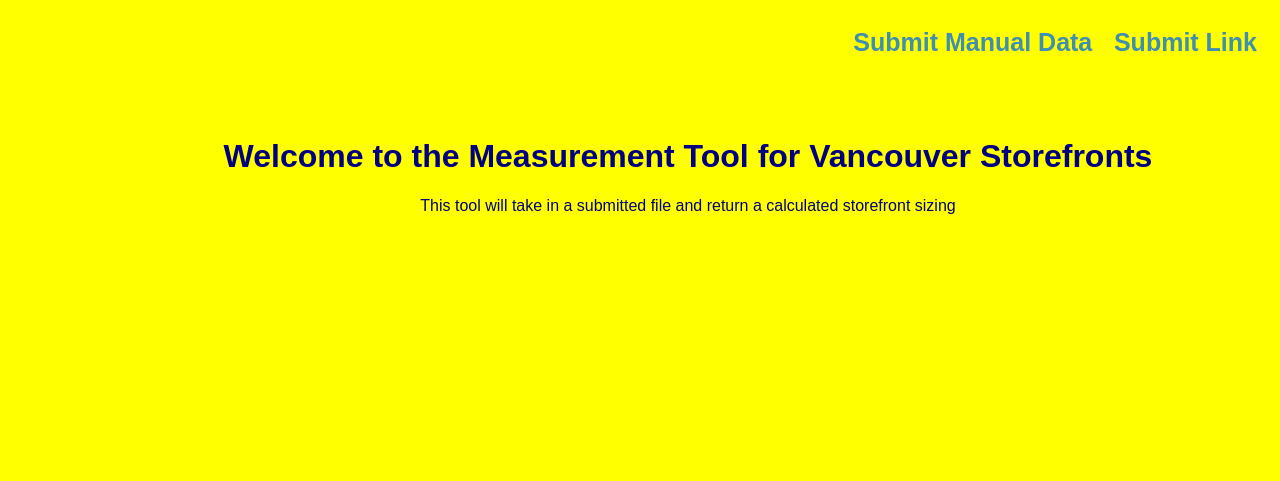
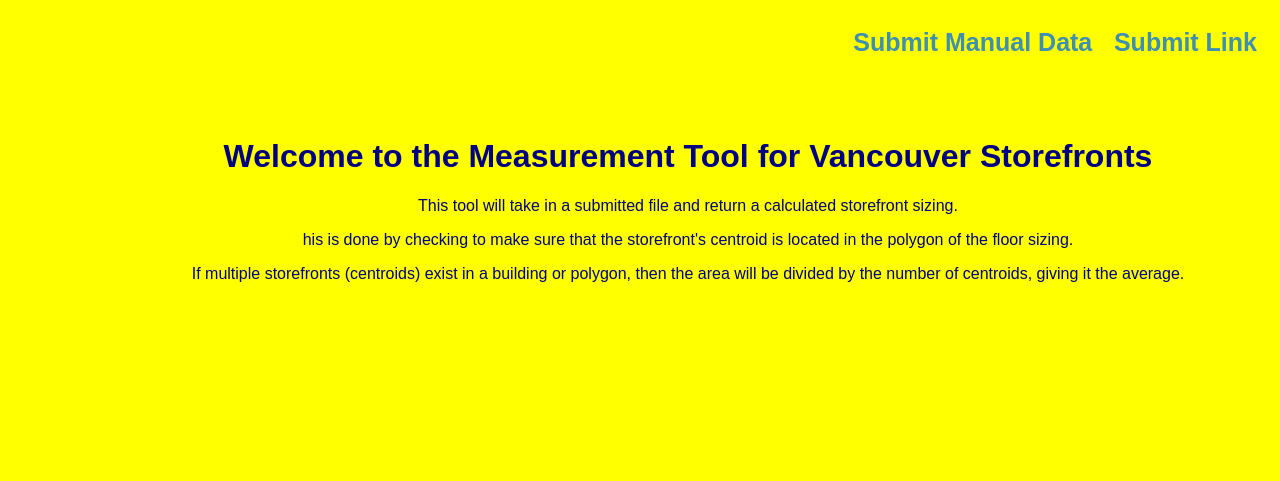
Before and after one commit to dbalsara2003/COV, a Flask app: page / in a window 1280 px wide. Shown: the top 481 px of the page. Run offline with Flask 2, Linux system fonts and the light colour scheme; some web fonts are replaced.

Commit message:
additional documentation

```diff
--- a/app/static/CSS/style.css
+++ b/app/static/CSS/style.css
@@ -29,6 +29,11 @@
 
 p {
     color: #000080 ;
+    display: flex;
+    justify-content: center;
+    align-items: center;
+    flex-direction: column;
+    text-align: center;
 }
 
 .navbar{
--- a/app/templates/index.html
+++ b/app/templates/index.html
@@ -20,7 +20,10 @@
 
     <header>
         <h1>Welcome to the Measurement Tool for Vancouver Storefronts</h1>
-            <p>This tool will take in a submitted file and return a calculated storefront sizing</p>
+            <p>This tool will take in a submitted file and return a calculated storefront sizing.</p>
+            <p>his is done by checking to make sure that the storefront's centroid is located in the polygon of the floor sizing. </p>
+            <p>If multiple storefronts (centroids) exist in a building or polygon, then the area will be
+                divided by the number of centroids, giving it the average.</p>
     </header>
 
 </main>
```
